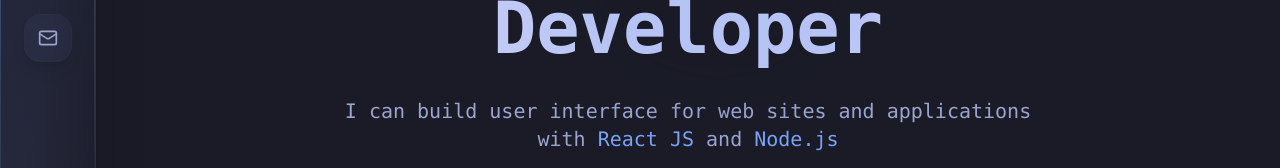
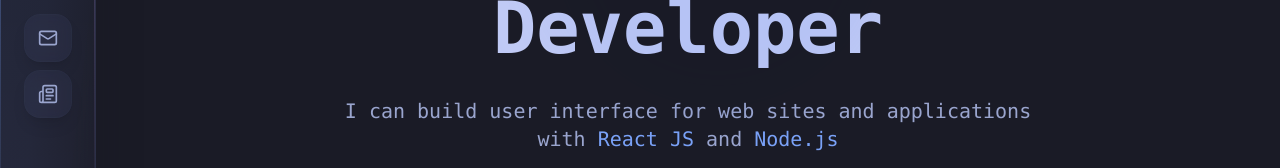
Before and after one commit to gaurav0973/me, a React (Vite) app: page / in a window 1280 px wide. Shown: the part 407-575 px from the top of the page. Built offline with nearby package versions, Linux system fonts and the light colour scheme.

Commit message:
blog icoon is being added

```diff
--- a/src/components/Sidebar.jsx
+++ b/src/components/Sidebar.jsx
@@ -14,6 +14,7 @@
   Heart,
   Sparkles,
   Circle,
+  Newspaper,
 } from "lucide-react";
 
 const Sidebar = ({ isOpen }) => {
@@ -150,6 +151,14 @@
           isHovered={hoveredIcon === "mail"}
         />
 
+        <SocialLink
+          icon={<Newspaper className="w-5 h-5" />}
+          href="https://hashnode.com/@gaurav009"
+          title="Hashnode"
+          color="hover:bg-[#ea4335] hover:text-white"
+          onHover={() => setHoveredIcon("hashnode")}
+          isHovered={hoveredIcon === "hashnode"}
+        />
 
 
 
```
